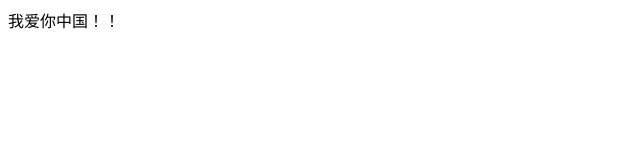
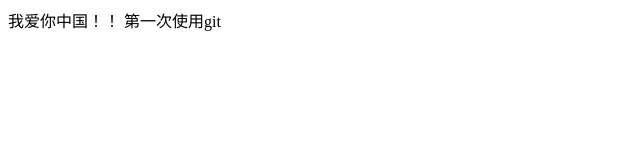
Before and after one commit to xiaoboboaiamao/aaa, a plain HTML site: page index.html in a window 1280 px wide. Shown: the whole page, without its empty margins (0-640 px from the left). Drawn offline with Linux system fonts and the light colour scheme.

Commit message:
the second time

```diff
--- a/index.html
+++ b/index.html
@@ -6,5 +6,6 @@
  </head>
  <body>
   我爱你中国！！
+  第一次使用git
  </body>
  </html>
```
